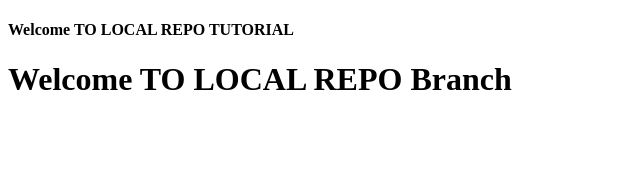
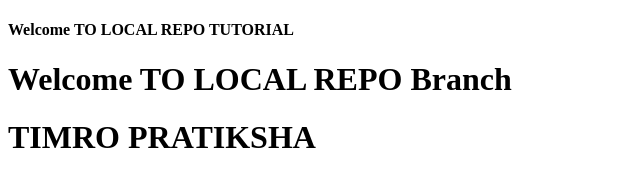
Before and after one commit to mrghost-almostknowitall/LocalRepo, a plain HTML site: page index.html in a window 1280 px wide. Shown: the whole page, without its empty margins (0-640 px from the left). Drawn offline with Linux system fonts and the light colour scheme.

Commit message:
ADDED LINE

```diff
--- a/index.html
+++ b/index.html
@@ -10,5 +10,7 @@
    </h4>
    <h1>Welcome TO LOCAL REPO Branch
    </h1>
+   <h1>TIMRO PRATIKSHA
+   </h1>
 </body>
 </html>
```
